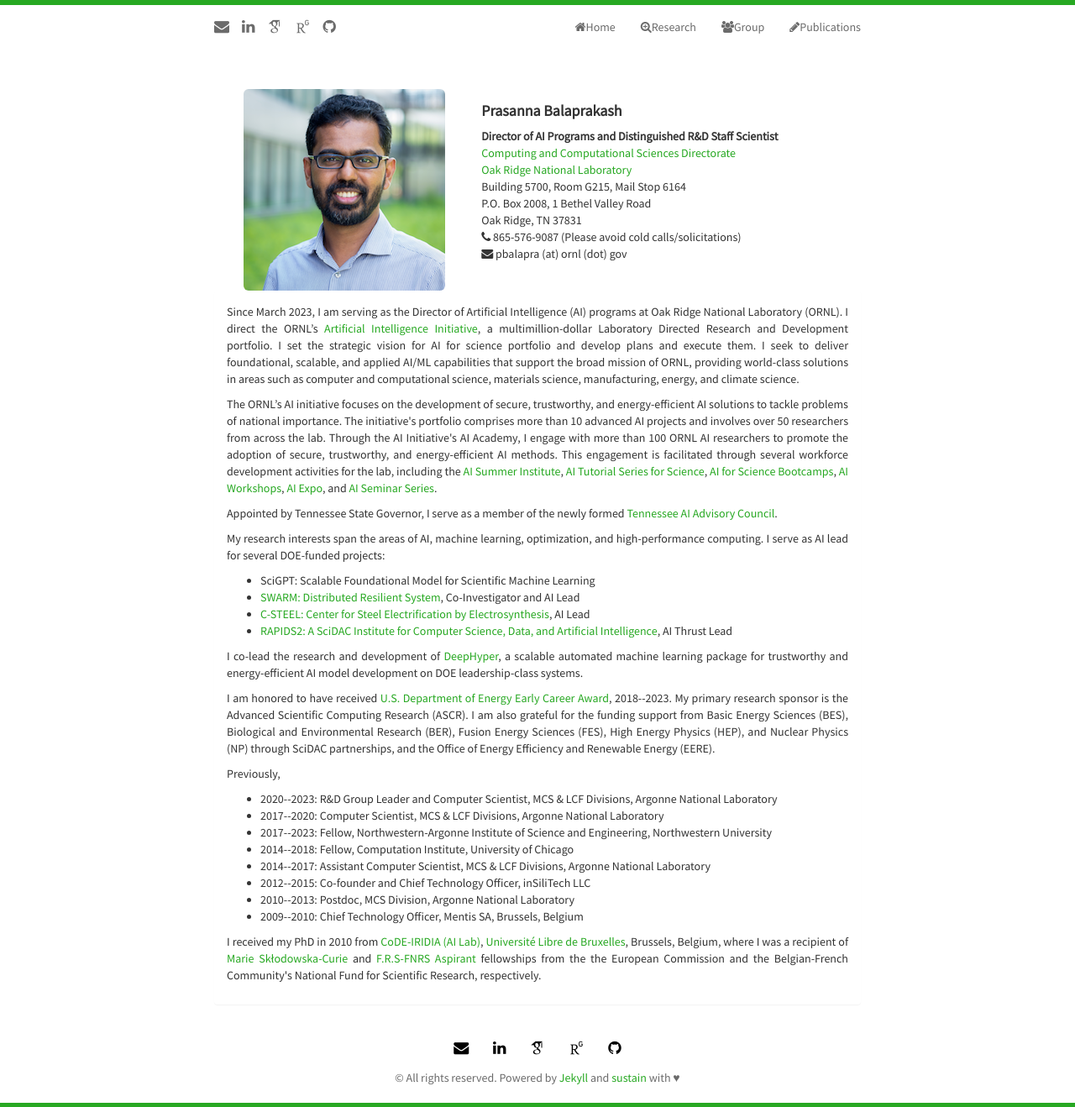
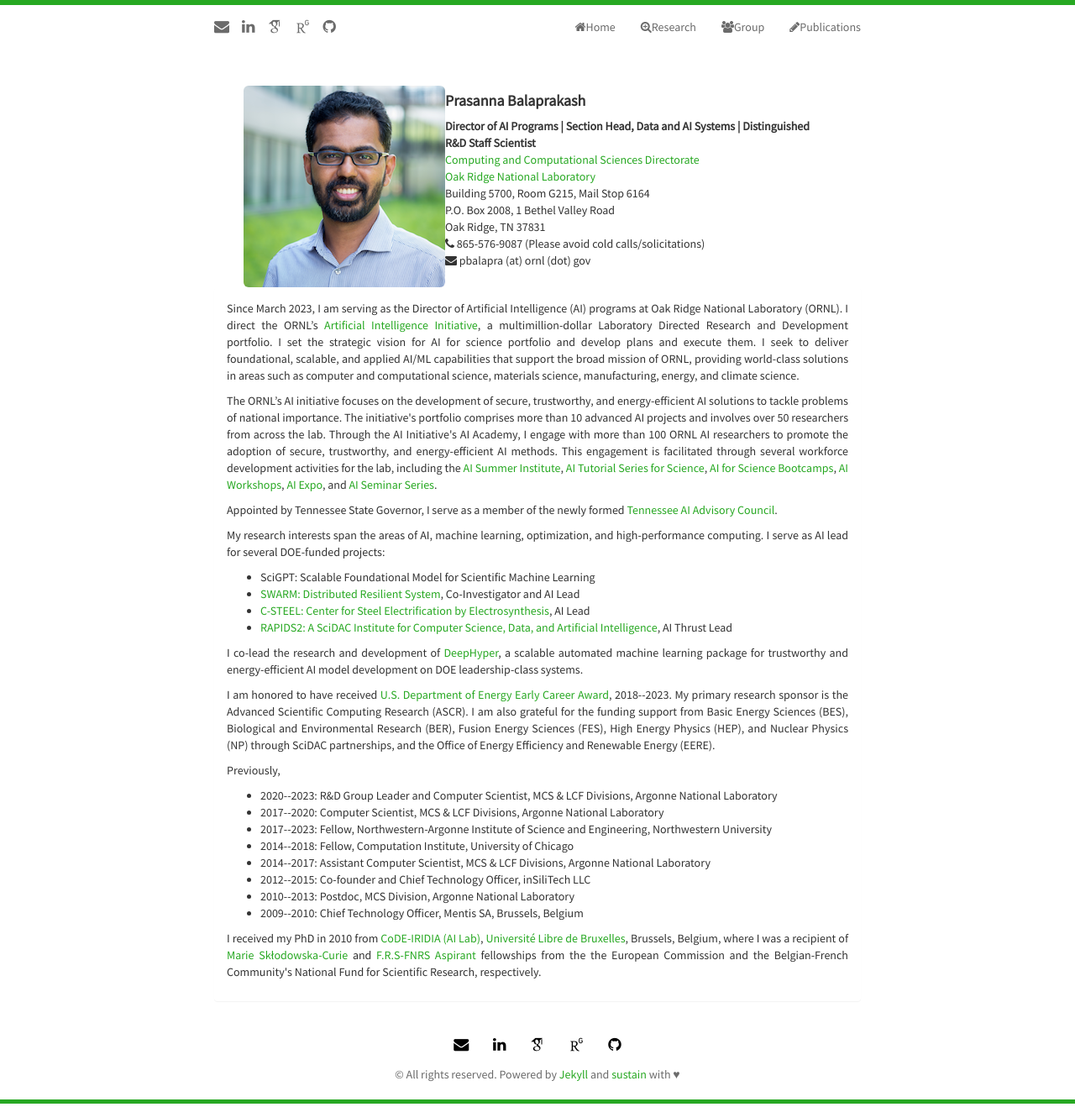
Before and after one commit to pbalapra/pbalapra.github.io, a Jekyll site: the page built from index.html, in a window 1280 px wide. Shown: the whole page at 84% size. Built offline with Jekyll 4.4.1, drawn with Linux system fonts in a browser that asks for light colours; nearby versions of some CDN libraries; some web fonts are replaced; the list of posts is cut into pages by our own code.

Commit message:
Update index.html

```diff
--- a/index.html
+++ b/index.html
@@ -19,7 +19,7 @@ title: Home Page of Prasanna Balaprakash
             </td>
             <td>
                 <h4><strong>{{ site.author }}</strong></h4>
-                <strong>Director of AI Programs and Distinguished R&D Staff Scientist</strong> <br/>
+                <strong>Director of AI Programs | Section Head, Data and AI Systems | Distinguished R&D Staff Scientist</strong> <br/>
                 <a href="https://www.ornl.gov/directorate/ccsd" target="_blank"> Computing and Computational Sciences Directorate </a> <br/>
                 <a href="http://www.ornl.gov" target="_blank">Oak Ridge National Laboratory</a><br />
                 Building 5700, Room G215, Mail Stop 6164 <br />
```
